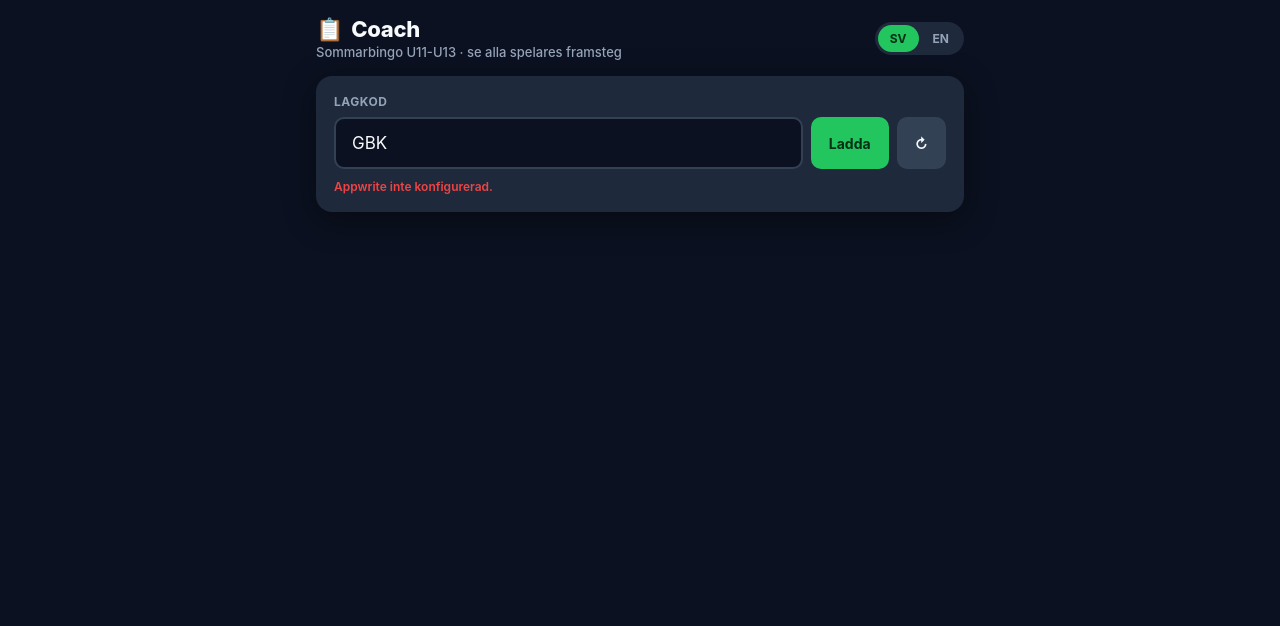
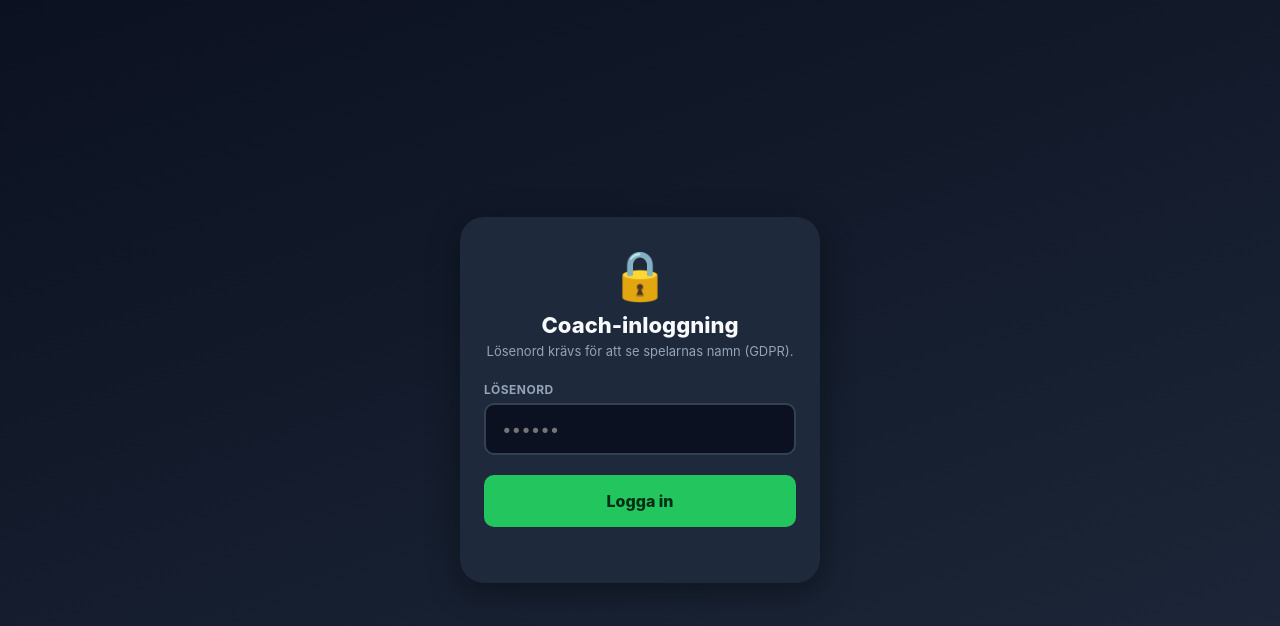
Before and after one commit to clarezoe/sommar-bingo-gbk, a plain HTML site: page coach.html in a window 1280 px wide. Drawn offline with Linux system fonts and the light colour scheme.

Commit message:
Add password gate to coach page (GDPR)
Player names are personal data under GDPR. Coach page now requires a
password before showing any player data. Password stored in config.js
as COACH_PASSWORD (default "GBK2026"), share only with coaches.

- Login overlay matching player app design
- Auth persists in sessionStorage (re-prompt on tab close)
- Auto-loads default team after successful login

Generated with [Devin](https://devin.ai)

Co-Authored-By: Devin <158243242+devin-ai-integration[bot]@users.noreply.github.com>

```diff
--- a/coach.html
+++ b/coach.html
@@ -86,7 +86,20 @@
 </style>
 </head>
 <body>
-<div class="wrap">
+
+<div class="login-overlay" id="coachLogin" style="position:fixed;inset:0;background:linear-gradient(160deg,var(--bg),#1e293b);display:flex;align-items:center;justify-content:center;z-index:100;padding:20px">
+  <div class="login-card" style="background:var(--surface);border-radius:var(--radius-lg);padding:28px 24px;max-width:360px;width:100%;box-shadow:var(--shadow)">
+    <div style="text-align:center;font-size:48px;margin-bottom:8px">🔒</div>
+    <h2 style="margin:0 0 4px;text-align:center;font-size:22px;font-weight:800" id="coachLoginTitle"></h2>
+    <div style="color:var(--muted);font-size:13px;text-align:center;margin-bottom:20px;line-height:1.5" id="coachLoginDesc"></div>
+    <label style="display:block;font-size:12px;color:var(--muted);margin:14px 0 6px;font-weight:700;text-transform:uppercase;letter-spacing:.5px" id="lblCoachPw"></label>
+    <input id="coachPw" type="password" placeholder="••••••" autocomplete="off" style="width:100%;padding:14px 16px;border-radius:var(--radius-sm);border:2px solid var(--surface2);background:var(--bg);color:var(--text);font-size:17px;font-family:inherit">
+    <button class="btn-primary" id="coachPwBtn" style="width:100%;margin-top:20px;padding:16px;font-size:16px;font-weight:800;background:var(--green);color:#052e16;border:none;border-radius:var(--radius-sm);cursor:pointer;font-family:inherit"></button>
+    <div class="status" id="coachPwStatus" style="font-size:12px;color:var(--red);text-align:center;margin-top:12px;min-height:16px"></div>
+  </div>
+</div>
+
+<div class="wrap" id="appWrap" style="display:none">
   <div class="header">
     <div>
       <h1>📋 <span id="hTitle"></span></h1>
@@ -131,6 +144,8 @@ const I18N = {
     loadFail: m => "Kunde inte ladda: " + m, playersCount: n => `${n} spelare`,
     updatedPrefix: "Uppdaterad ", bingoLabel: "Bingo-bricka (grön=klar, gul=styrke):",
     styrkeLabel: "Styrkegymnastik:", detailTap: "Tryck för att visa/dölja detaljer",
+    coachLoginTitle: "Coach-inloggning", coachLoginDesc: "Lösenord krävs för att se spelarnas namn (GDPR).",
+    lblCoachPw: "Lösenord", coachPwBtn: "Logga in", coachPwWrong: "Fel lösenord.",
   },
   en: {
     hTitle: "Coach", hSub: "Summer Bingo U11-U13 · see all players' progress",
@@ -140,6 +155,8 @@ const I18N = {
     loadFail: m => "Could not load: " + m, playersCount: n => `${n} players`,
     updatedPrefix: "Updated ", bingoLabel: "Bingo board (green=done, yellow=strength):",
     styrkeLabel: "Strength program:", detailTap: "Tap to show/hide details",
+    coachLoginTitle: "Coach login", coachLoginDesc: "Password required to view player names (GDPR).",
+    lblCoachPw: "Password", coachPwBtn: "Log in", coachPwWrong: "Wrong password.",
   }
 };
 function t(key){ const v = I18N[lang][key]; return typeof v === "function" ? v : v; }
@@ -160,7 +177,40 @@ function applyTexts(){
   document.getElementById("lblTeam").textContent = t("lblTeam");
   document.getElementById("loadBtn").textContent = t("loadBtn");
   document.getElementById("lblPlayersIn").textContent = t("lblPlayersIn");
+  document.getElementById("coachLoginTitle").textContent = t("coachLoginTitle");
+  document.getElementById("coachLoginDesc").textContent = t("coachLoginDesc");
+  document.getElementById("lblCoachPw").textContent = t("lblCoachPw");
+  document.getElementById("coachPwBtn").textContent = t("coachPwBtn");
 }
+
+const COACH_PW_KEY = "sommarbingo.coachAuth";
+function checkCoachAuth(){
+  if (sessionStorage.getItem(COACH_PW_KEY) === "1"){
+    document.getElementById("coachLogin").style.display = "none";
+    document.getElementById("appWrap").style.display = "block";
+    return true;
+  }
+  document.getElementById("coachLogin").style.display = "flex";
+  document.getElementById("appWrap").style.display = "none";
+  return false;
+}
+function tryCoachLogin(){
+  const pw = document.getElementById("coachPw").value;
+  const expected = window.COACH_PASSWORD || "";
+  if (pw && pw === expected){
+    sessionStorage.setItem(COACH_PW_KEY, "1");
+    document.getElementById("coachPwStatus").textContent = "";
+    checkCoachAuth();
+    if (window.DEFAULT_TEAM_CODE){
+      document.getElementById("teamCode").value = window.DEFAULT_TEAM_CODE;
+      loadPlayers();
+    }
+  } else {
+    document.getElementById("coachPwStatus").textContent = t("coachPwWrong");
+  }
+}
+document.getElementById("coachPwBtn").onclick = tryCoachLogin;
+document.getElementById("coachPw").addEventListener("keydown", e => { if (e.key === "Enter") tryCoachLogin(); });
 
 function initAppwrite(){
   if (window.APPWRITE_PROJECT_ID && window.Appwrite){
@@ -275,9 +325,11 @@ document.getElementById("teamCode").addEventListener("keydown", e => { if (e.key
 
 initAppwrite();
 setLang(lang);
-if (window.DEFAULT_TEAM_CODE){
-  document.getElementById("teamCode").value = window.DEFAULT_TEAM_CODE;
-  loadPlayers();
+if (checkCoachAuth()){
+  if (window.DEFAULT_TEAM_CODE){
+    document.getElementById("teamCode").value = window.DEFAULT_TEAM_CODE;
+    loadPlayers();
+  }
 }
 if ("serviceWorker" in navigator){
   window.addEventListener("load", () => navigator.serviceWorker.register("./sw.js").catch(() => {}));
--- a/config.js
+++ b/config.js
@@ -6,3 +6,6 @@ window.APPWRITE_PROJECT_ID = "6a5fbff9003d75f889af";
 window.APPWRITE_DATABASE_ID = "6a5fc1470035f5150049";
 window.APPWRITE_TABLE_ID = "progress";
 window.DEFAULT_TEAM_CODE = "GBK";
+// Coach page access password (GDPR: protects player names from public access).
+// Change this and share only with coaches.
+window.COACH_PASSWORD = "GBK2026";
```
